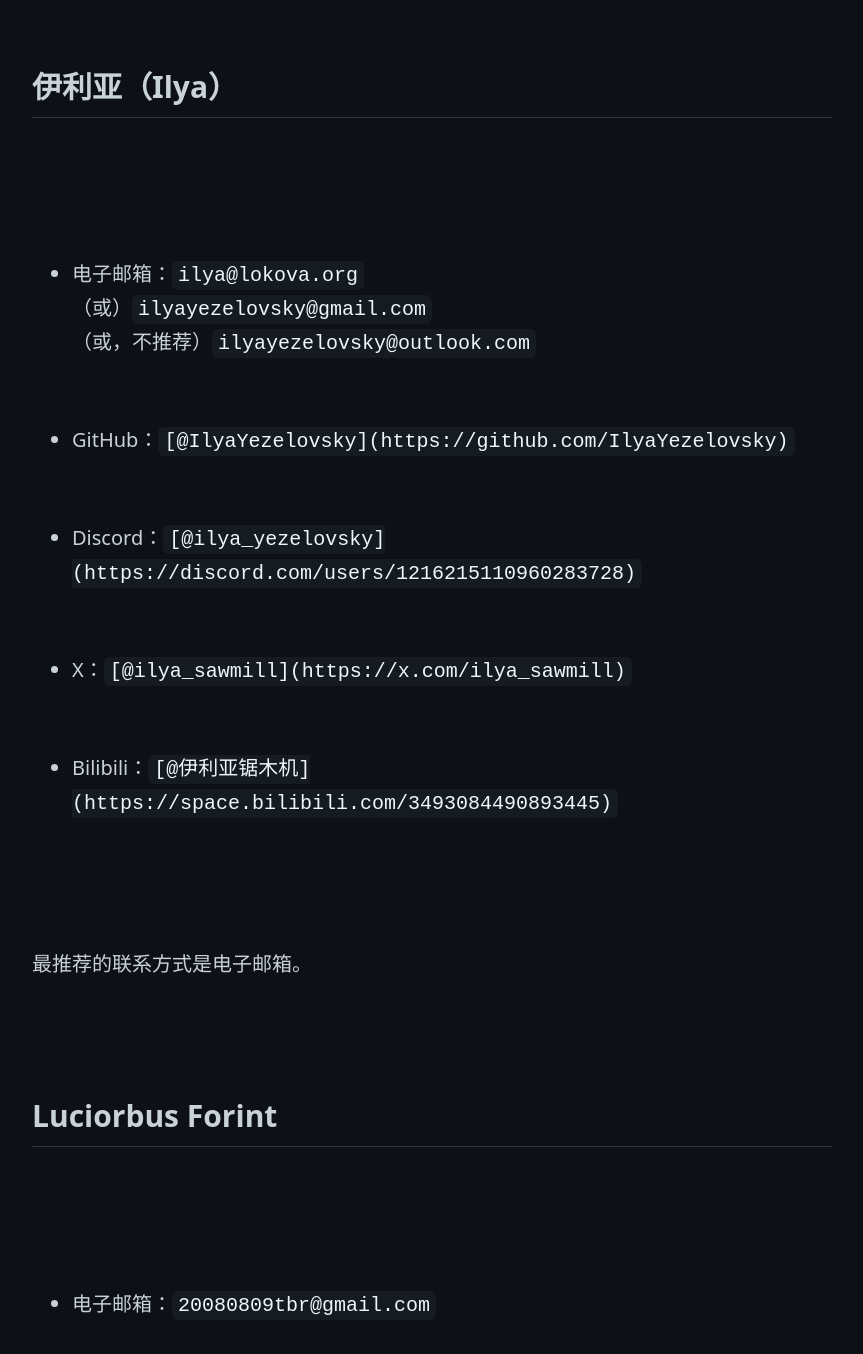
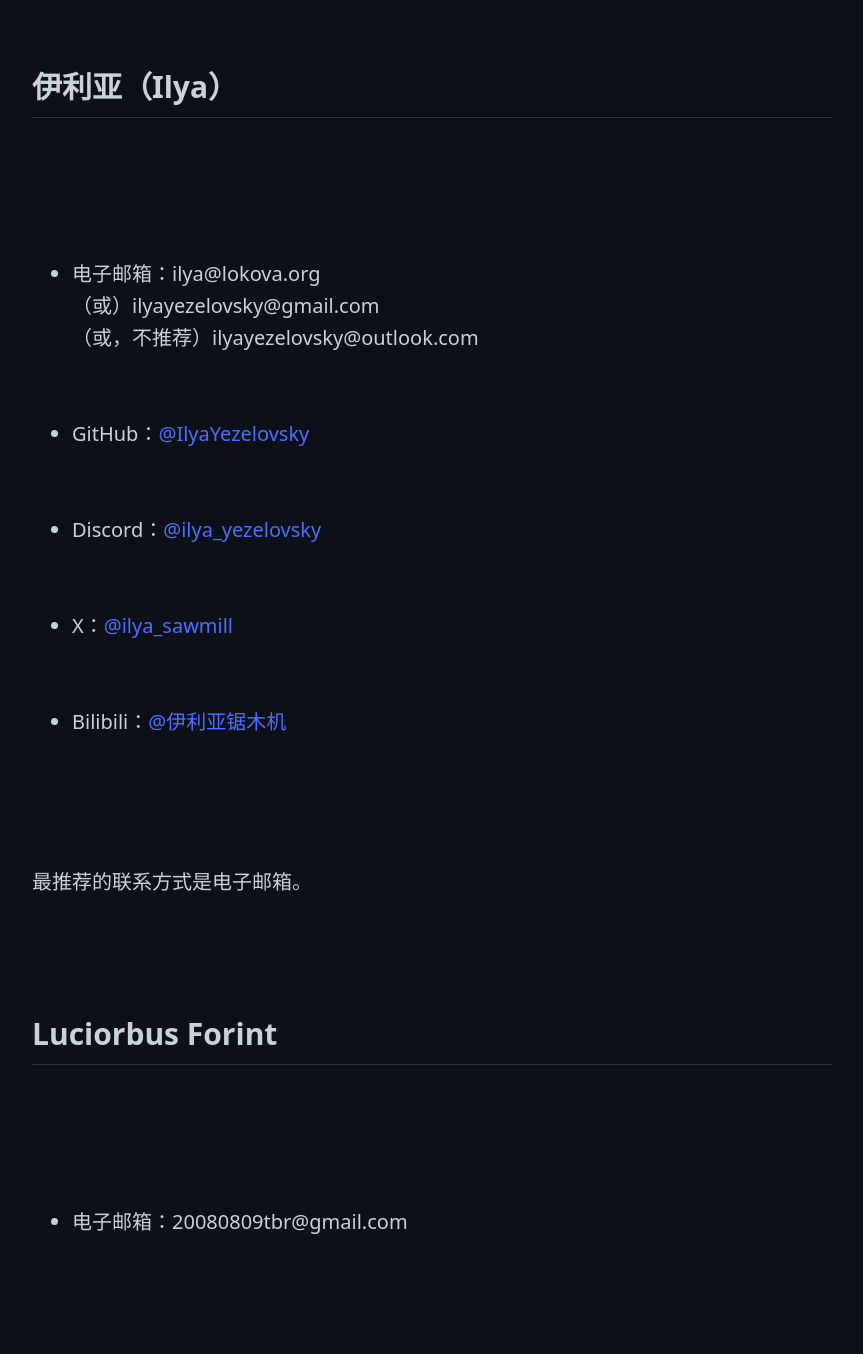
Before and after one commit to IlyaYezelovsky/lokova.org, a Jekyll site: the page built from contact.md, in a window 1280 px wide and 1400 px high, scrolled down 1327 px. Shown: the top 1354 px of the window, without its empty margins (208-1071 px from the left). Built offline with Jekyll 4.4.1, drawn with Linux system fonts in a browser that asks for light colours; comment, search, counter and statistics services are not loaded.

Commit message:
Update contact.md

```diff
--- a/contact.md
+++ b/contact.md
@@ -7,15 +7,15 @@ layout: default
 以下是我们的联系方式（或社交媒体账号）。目前除了伊利亚外，不推荐联系其他人，因为他们很少看信息，并且通常也不知道怎么回复。
 
 ## 伊利亚（Ilya）
-* 电子邮箱：`ilya@lokova.org`
-  （或）`ilyayezelovsky@gmail.com`
-  （或，不推荐）`ilyayezelovsky@outlook.com`
-* GitHub：`[@IlyaYezelovsky](https://github.com/IlyaYezelovsky)`
-* Discord：`[@ilya_yezelovsky](https://discord.com/users/1216215110960283728)`
-* X：`[@ilya_sawmill](https://x.com/ilya_sawmill)`
-* Bilibili：`[@伊利亚锯木机](https://space.bilibili.com/3493084490893445)`
+* 电子邮箱：ilya@lokova.org
+  （或）ilyayezelovsky@gmail.com
+  （或，不推荐）ilyayezelovsky@outlook.com
+* GitHub：[@IlyaYezelovsky](https://github.com/IlyaYezelovsky)
+* Discord：[@ilya_yezelovsky](https://discord.com/users/1216215110960283728)
+* X：[@ilya_sawmill](https://x.com/ilya_sawmill)
+* Bilibili：[@伊利亚锯木机](https://space.bilibili.com/3493084490893445)
 
 最推荐的联系方式是电子邮箱。
 
 ## Luciorbus Forint
-* 电子邮箱：`20080809tbr@gmail.com`
+* 电子邮箱：20080809tbr@gmail.com
```
